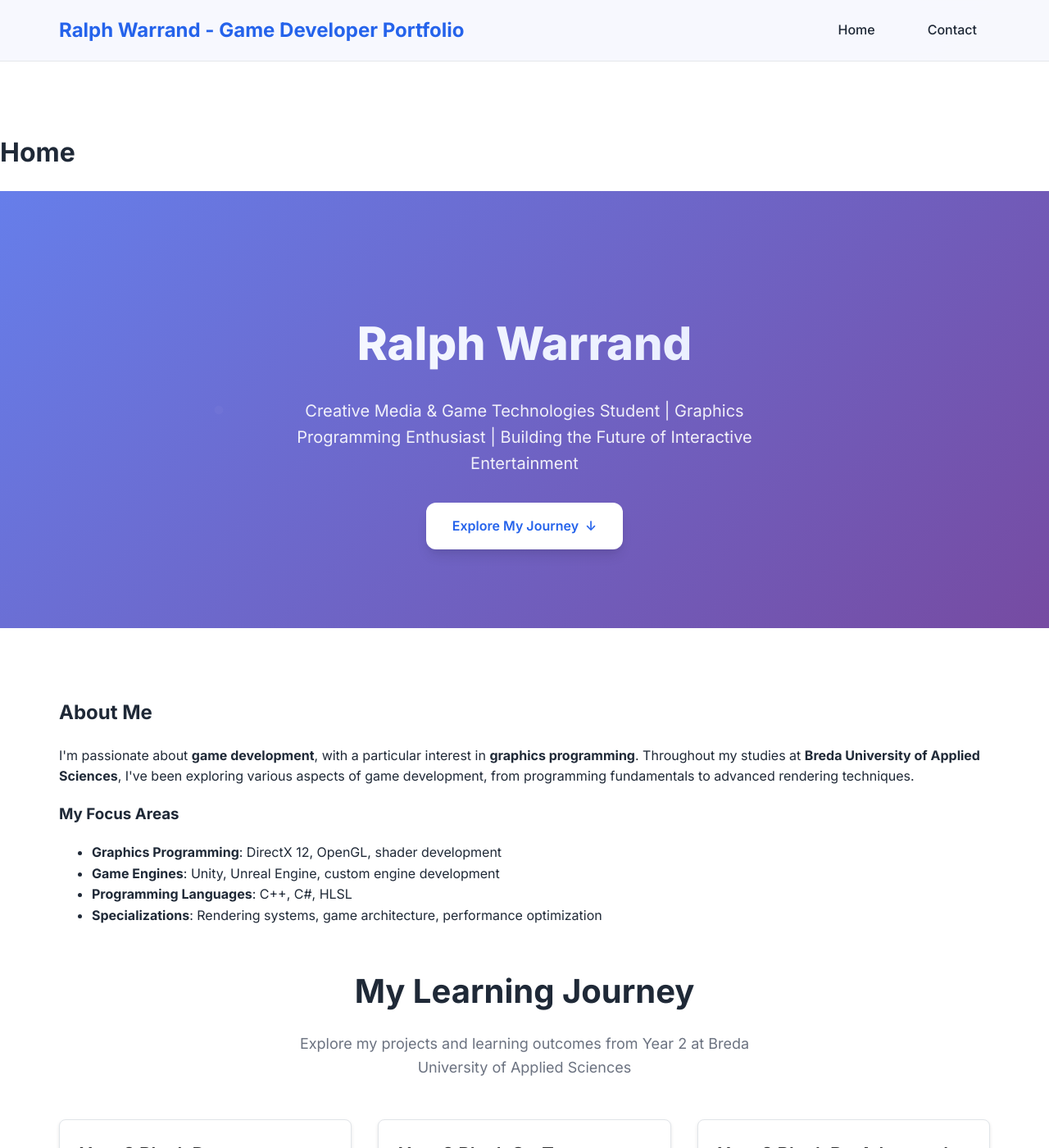
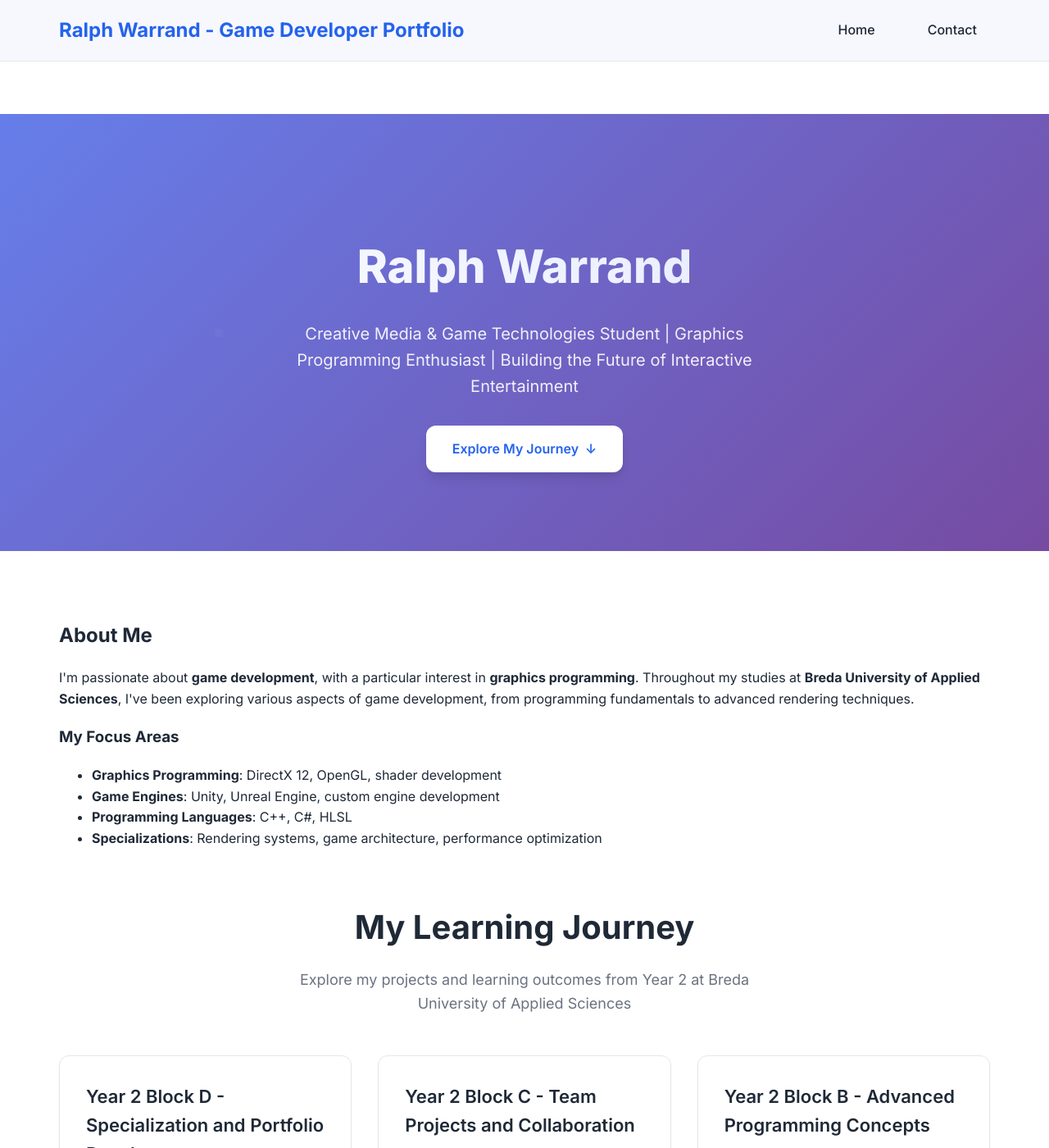
Before and after one commit to ralphwarrand/portfolio, a Jekyll site: the page built from index.md, in a window 1280 px wide and 1400 px high. Shown: the whole window at 82% size. Built offline with Jekyll 4.4.1, drawn with Linux system fonts in a browser that asks for light colours; some of the changed text lies outside the part shown.

Commit message:
Fix: Homepage content duplication and rendering issues

```diff
--- a/_layouts/home.html
+++ b/_layouts/home.html
@@ -3,15 +3,37 @@
 ---
 
 <div class="home">
-  {%- if page.title -%}
-    <h1 class="page-heading">{{ page.title }}</h1>
-  {%- endif -%}
+  <section class="hero-section">
+    <div class="wrapper">
+      <div class="hero-content">
+        <h1 class="hero-title">Ralph Warrand</h1>
+        <p class="hero-subtitle">Creative Media & Game Technologies Student | Graphics Programming Enthusiast | Building the Future of Interactive Entertainment</p>
+        <a href="#projects" class="hero-cta">
+          <span>Explore My Journey</span>
+          <span>↓</span>
+        </a>
+      </div>
+    </div>
+  </section>
 
-  {{ content }}
+  <div class="page-content">
+    <div class="wrapper">
 
-  <section class="projects-section">
-    <h2>My Learning Journey</h2>
-    <p>Explore my projects and learning outcomes from Year 2 at Breda University of Applied Sciences:</p>
+      <h2>About Me</h2>
+
+      <p>I'm passionate about <strong>game development</strong>, with a particular interest in <strong>graphics programming</strong>. Throughout my studies at <strong>Breda University of Applied Sciences</strong>, I've been exploring various aspects of game development, from programming fundamentals to advanced rendering techniques.</p>
+
+      <h3>My Focus Areas</h3>
+      <ul>
+        <li><strong>Graphics Programming</strong>: DirectX 12, OpenGL, shader development</li>
+        <li><strong>Game Engines</strong>: Unity, Unreal Engine, custom engine development</li>
+        <li><strong>Programming Languages</strong>: C++, C#, HLSL</li>
+        <li><strong>Specializations</strong>: Rendering systems, game architecture, performance optimization</li>
+      </ul>
+
+      <section id="projects" class="projects-section">
+        <h2 class="section-title">My Learning Journey</h2>
+        <p class="section-subtitle">Explore my projects and learning outcomes from Year 2 at Breda University of Applied Sciences</p>
 
         <div class="projects-grid">
           {%- for project in site.projects reversed -%}
@@ -23,8 +45,8 @@
                   <span class="tag">{{ tag }}</span>
                 {%- endfor -%}
               </div>
-          <p class="project-excerpt">{{ project.content | strip_html | truncatewords: 30 }}</p>
-          <a href="{{ project.url | relative_url }}" class="read-more">Read More →</a>
+              <p class="project-excerpt">{{ project.content | strip_html | truncatewords: 25 }}</p>
+              <a href="{{ project.url | relative_url }}" class="read-more">Read More</a>
             </article>
           {%- endfor -%}
         </div>
@@ -33,120 +55,13 @@
       <section class="cta-section">
         <h2>Let's Connect</h2>
         <p>Interested in my work or want to collaborate? I'd love to hear from you!</p>
-    <a href="{{ '/contact/' | relative_url }}" class="cta-button">Get In Touch</a>
+        <a href="{{
+'/contact/' | relative_url }}" class="cta-button">
+          <span>Get In Touch</span>
+          <span>✉️</span>
+        </a>
       </section>
+
     </div>
-
-<style>
-.projects-section {
-  margin: 3rem 0;
-}
-
-.projects-grid {
-  display: grid;
-  grid-template-columns: repeat(auto-fit, minmax(300px, 1fr));
-  gap: 2rem;
-  margin-top: 2rem;
-}
-
-.project-card {
-  border: 1px solid #e1e5e9;
-  border-radius: 0.5rem;
-  padding: 1.5rem;
-  background: #fff;
-  box-shadow: 0 2px 4px rgba(0,0,0,0.1);
-  transition: transform 0.2s ease, box-shadow 0.2s ease;
-}
-
-.project-card:hover {
-  transform: translateY(-2px);
-  box-shadow: 0 4px 12px rgba(0,0,0,0.15);
-}
-
-.project-card h3 {
-  margin-top: 0;
-  margin-bottom: 0.5rem;
-}
-
-.project-card h3 a {
-  color: #333;
-  text-decoration: none;
-}
-
-.project-card h3 a:hover {
-  color: #007acc;
-}
-
-.project-period {
-  color: #666;
-  font-size: 0.875rem;
-  font-style: italic;
-  margin-bottom: 1rem;
-}
-
-.project-tags {
-  display: flex;
-  flex-wrap: wrap;
-  gap: 0.5rem;
-  margin-bottom: 1rem;
-}
-
-.tag {
-  background: #007acc;
-  color: white;
-  padding: 0.25rem 0.75rem;
-  border-radius: 1rem;
-  font-size: 0.75rem;
-}
-
-.project-excerpt {
-  color: #555;
-  line-height: 1.5;
-  margin-bottom: 1rem;
-}
-
-.read-more {
-  color: #007acc;
-  text-decoration: none;
-  font-weight: 500;
-}
-
-.read-more:hover {
-  text-decoration: underline;
-}
-
-.cta-section {
-  background: #f8f9fa;
-  padding: 3rem 2rem;
-  text-align: center;
-  border-radius: 0.5rem;
-  margin: 3rem 0;
-}
-
-.cta-button {
-  display: inline-block;
-  background: #007acc;
-  color: white;
-  padding: 0.75rem 2rem;
-  border-radius: 0.5rem;
-  text-decoration: none;
-  font-weight: 500;
-  margin-top: 1rem;
-  transition: background-color 0.2s ease;
-}
-
-.cta-button:hover {
-  background: #005a99;
-  color: white;
-}
-
-@media (max-width: 768px) {
-  .projects-grid {
-    grid-template-columns: 1fr;
-  }
-
-  .cta-section {
-    padding: 2rem 1rem;
-  }
-}
-</style>
+  </div>
+</div>
```
Lines whose indentation alone changed are shown as unchanged.
